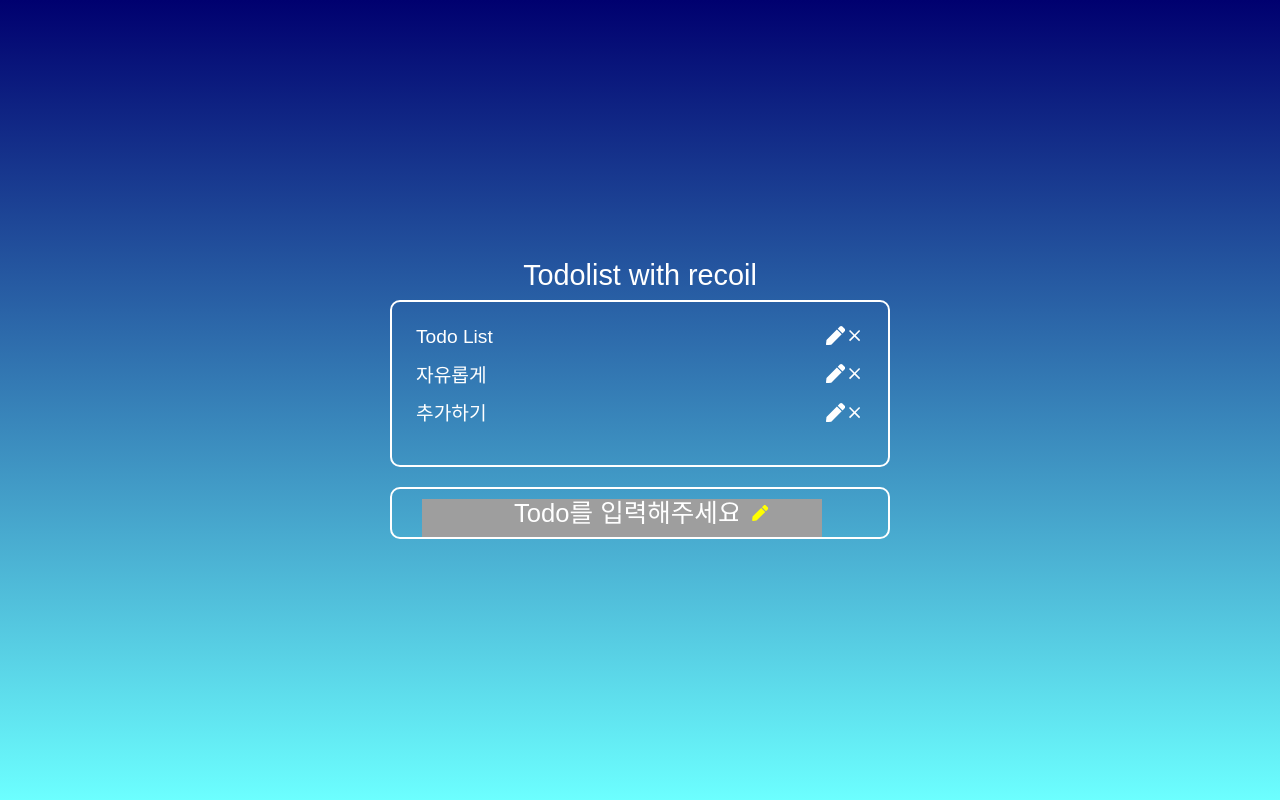
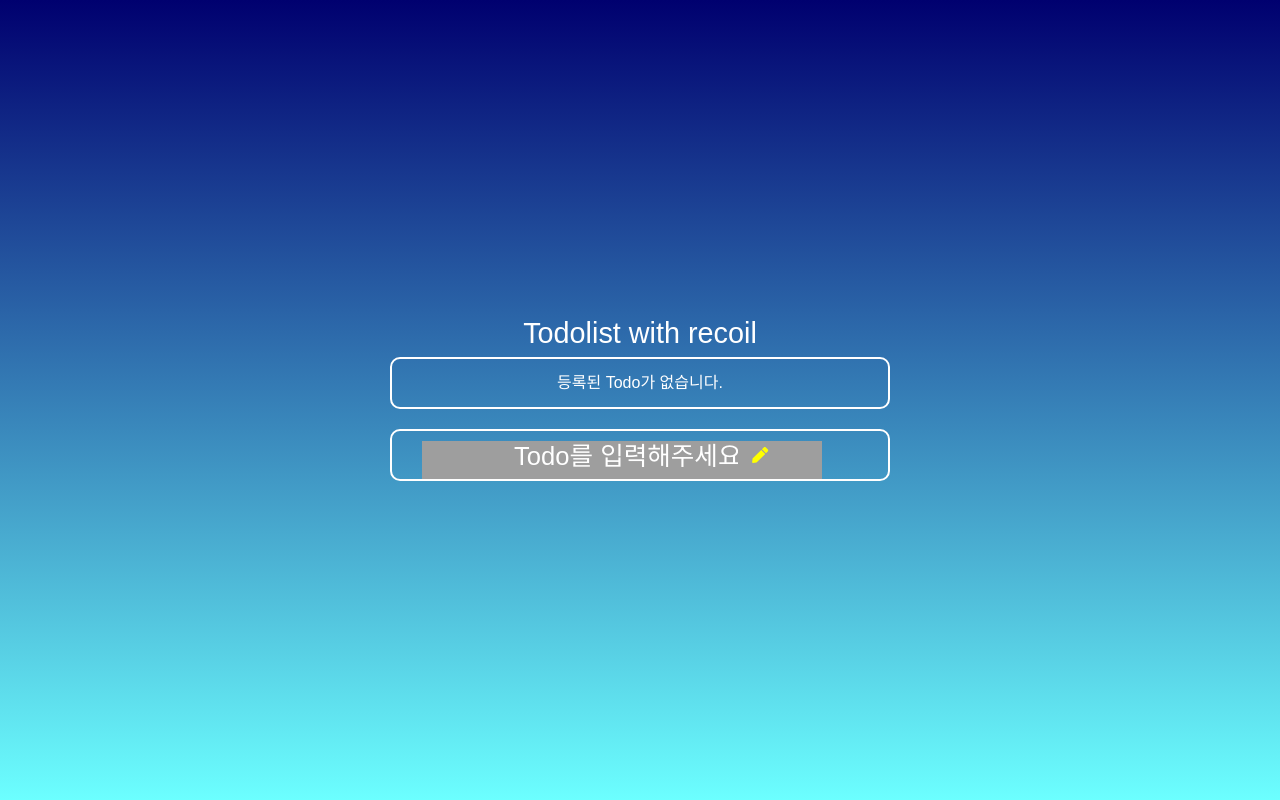
Before and after one commit to hskwon5170/RECOIL_TODO_LIST, a Next.js app: page / in a window 1280 px wide. Built offline with nearby package versions, Linux system fonts and the light colour scheme; grey boxes are pictures that could not be loaded.

Commit message:
[추가] 클릭한것만 delete 되도록 수정

```diff
--- a/package.json
+++ b/package.json
@@ -9,8 +9,11 @@
     "lint": "next lint"
   },
   "dependencies": {
+    "@chakra-ui/react": "^2.3.6",
     "@emotion/react": "^11.10.4",
     "@emotion/styled": "^11.10.4",
+    "antd": "^4.23.6",
+    "framer-motion": "^7.6.1",
     "next": "13.0.0",
     "node-sass": "^7.0.3",
     "react": "18.2.0",
--- a/pages/_app.js
+++ b/pages/_app.js
@@ -1,5 +1,6 @@
 import { RecoilRoot } from "recoil";
 import GlobalStyle from "../styles/GlobalStyles";
+import "antd/dist/antd.css";
 
 function MyApp({ Component, pageProps }) {
   return (
--- a/src/commons/store/index.tsx
+++ b/src/commons/store/index.tsx
@@ -10,21 +10,12 @@
 
 export const todoState = atom({
   key: "todoState",
-  default: [
-    {
-      id: 1,
-      contents: "Todo List",
-      isCompleted: false,
-    },
-    {
-      id: 2,
-      contents: "자유롭게",
-      isCompleted: false,
-    },
-    {
-      id: 3,
-      contents: "추가하기",
-      isCompleted: false,
-    },
-  ],
+  // default: [
+  //   {
+  //     id: 1,
+  //     contents: "add TodoList",
+  //     isCompleted: false,
+  //   },
+  // ],
+  default: "",
 });
--- a/src/components/TodoInput/index.tsx
+++ b/src/components/TodoInput/index.tsx
@@ -2,6 +2,8 @@
 import { InputState, ITodoTypes, todoState } from "../../commons/store";
 import { useCallback } from "react";
 import * as S from "./TodoInput.styles";
+import { message } from "antd";
+import React from "react";
 
 export default function TodoInput() {
   const [contents, setContents] = useRecoilState(InputState);
@@ -25,6 +27,8 @@
 
     setTodos([...todos, todo]);
     setContents("");
+    // alert("투두가 등록되었어요");
+    message.success("투두가 등록되었어요", 0.5);
   }, [contents, setContents, setTodos, todos]);
 
   const onChange = useCallback(
--- a/src/components/TodoList/TodoItem.tsx
+++ b/src/components/TodoList/TodoItem.tsx
@@ -47,7 +47,8 @@
         </S.TodoContents>
         <div>
           <FaPen onClick={onModify} />
-          <MdClose onClick={() => onDelete(id)} />
+          <div onClick={onDelete(id)}>삭제하기</div>
+          {/* <MdClose onClick={() => onDelete(id)} /> */}
         </div>
         {isModal && (
           <TodoModals
--- a/src/components/TodoList/index.tsx
+++ b/src/components/TodoList/index.tsx
@@ -1,4 +1,3 @@
-import styled from "@emotion/styled";
 import { useRecoilState } from "recoil";
 import { todoState } from "../../commons/store";
 import TodoItem from "./TodoItem";
@@ -7,24 +6,30 @@
 
 export default function TodoList() {
   const [todos, setTodos] = useRecoilState(todoState);
+  console.log("todos", todos);
 
   const onComplete = useCallback(
     id => {
+      // 매개 변수 id와 el.id가 같은 객체만 완료상태 표시
       setTodos(
         todos.map(el => {
           return el.id === id ? { ...el, isCompleted: !el.isCompleted } : el;
         })
       );
     },
+
     [setTodos, todos]
   );
 
-  const onDelete = useCallback(
-    id => {
-      setTodos(todos.filter(el => el.id !== id));
-    },
-    [setTodos]
-  );
+  // const onDelete = useCallback(
+  //   id => {
+  //     setTodos(todos.filter(el => el.id !== id));
+  //   },
+  //   [setTodos]
+  // );
+  const onDelete = id => () => {
+    setTodos(todos.filter(el => el.id !== id));
+  };
 
   return (
     <S.Wrapper>
@@ -49,7 +54,7 @@
             );
           })
         ) : (
-          <S.List>Todo가 없습니다.</S.List>
+          <S.List>등록된 Todo가 없습니다.</S.List>
         )}
       </S.TodoItemsWrapper>
     </S.Wrapper>
```
Also changed, not shown: 1 other file (tests, documents, lock files or other folders).
